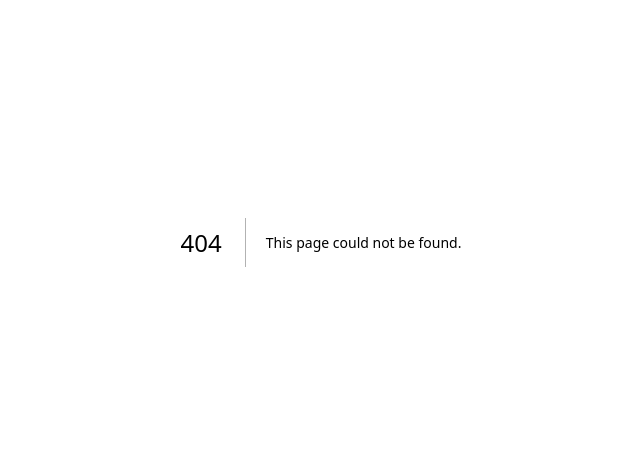
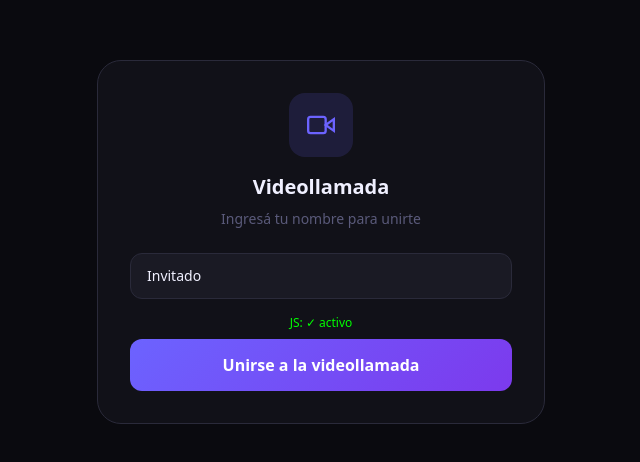
Before and after one commit to diegodasilva272013-commits/aret-_sales_os, a Next.js app: page /videollamada/1 in a window 1280 px wide. Before the commit this address had no page. Shown: the part 158-620 px from the top of the page, without its empty margins (319-959 px from the left). Built offline with nearby package versions, Linux system fonts and the light colour scheme.

Commit message:
Add videollamada page.tsx for prospect join

```diff
--- /dev/null
+++ b/src/app/videollamada/[roomId]/page.tsx
@@ -0,0 +1,10 @@
+"use client"
+
+import { useParams } from "next/navigation"
+import VideoRoom from "@/components/VideoRoom"
+
+export default function VideollamadaPage() {
+  const { roomId } = useParams<{ roomId: string }>()
+
+  return <VideoRoom roomName={roomId} isProspect={true} />
+}
```
